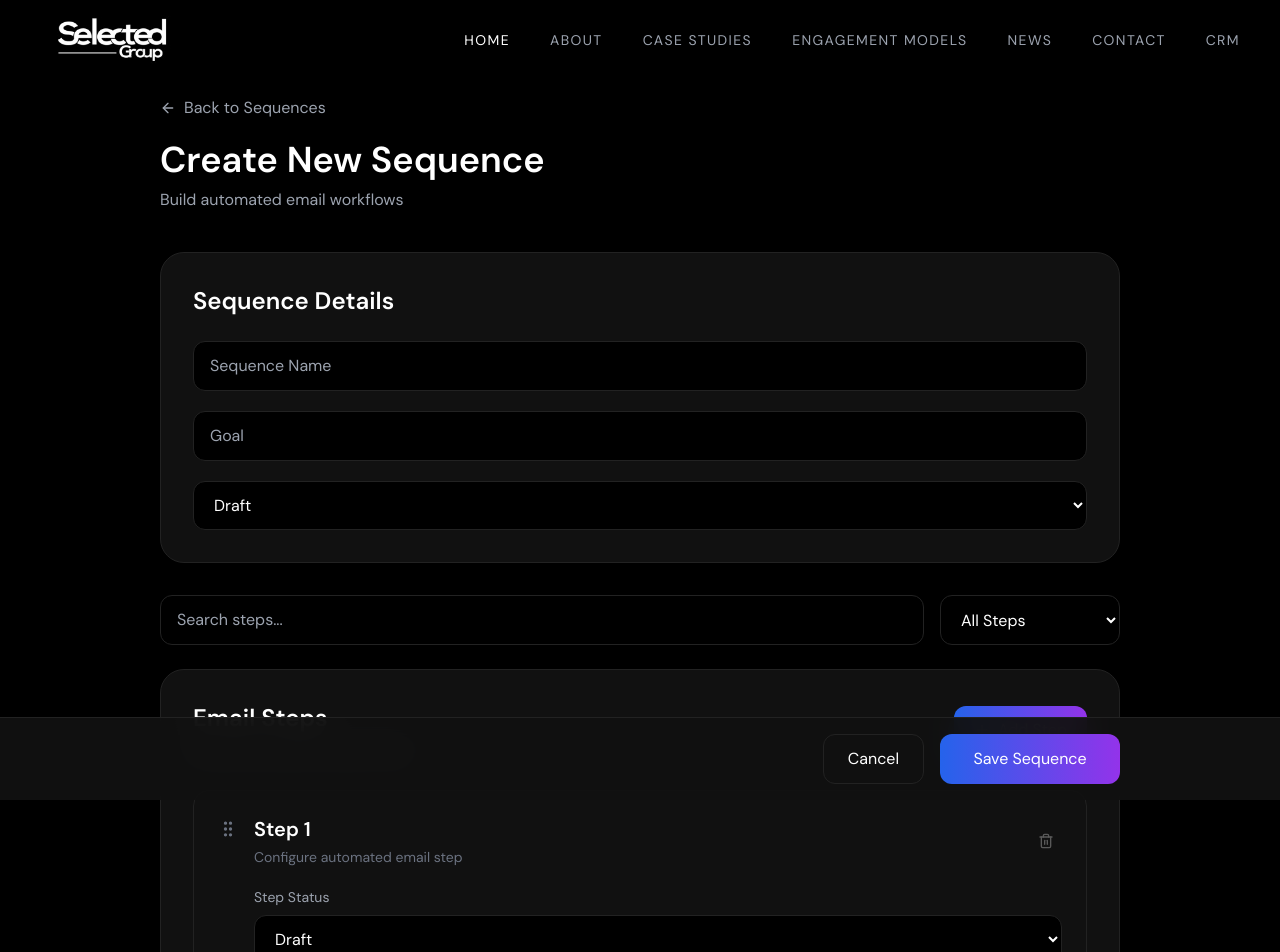
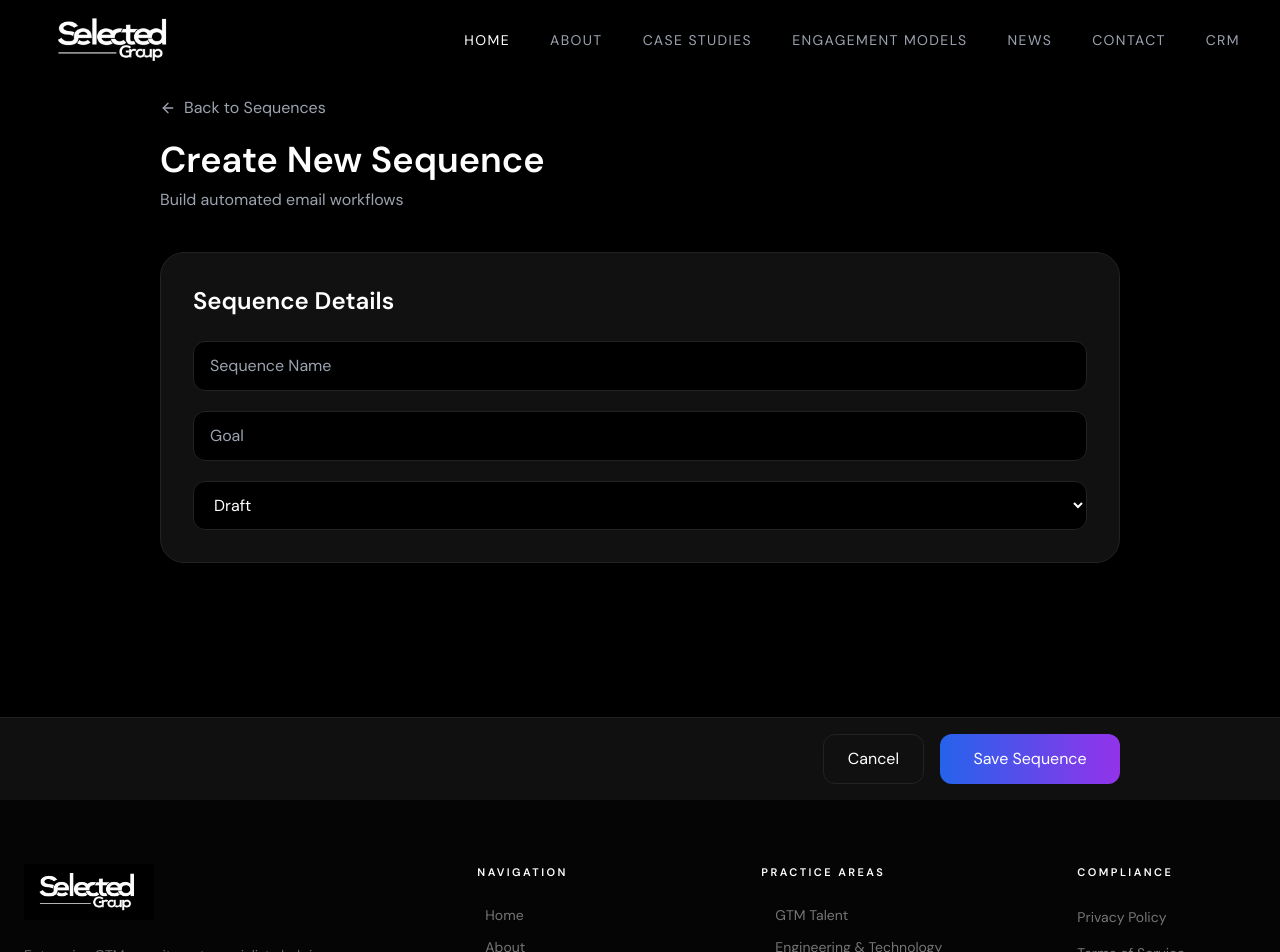
Before and after one commit to harryselectedjobs/selected-group, a React (Vite) app: page /sequences/create in a window 1280 px wide. Shown: the top 952 px of the page. Built offline with nearby package versions, Linux system fonts and the light colour scheme.

Commit message:
[Fix]: Refactor StepCard and SequenceDetail components for improved code readability and maintainability

```diff
--- a/src/components/CreateSequence.jsx
+++ b/src/components/CreateSequence.jsx
@@ -15,12 +15,7 @@ import {
 /*                                STEP CARD                                   */
 /* -------------------------------------------------------------------------- */
 
-function StepCard({
-  step,
-  onUpdate,
-  onDelete,
-  disableDelete,
-}) {
+function StepCard({ step, onUpdate, onDelete, disableDelete }) {
   const mergeTags = [
     "{{firstname}}",
     "{{lastname}}",
@@ -78,13 +73,9 @@ function StepCard({
               >
                 <option value="draft">Draft</option>
 
-                <option value="active">
-                  Active
-                </option>
+                <option value="active">Active</option>
 
-                <option value="paused">
-                  Paused
-                </option>
+                <option value="paused">Paused</option>
               </select>
             </div>
 
@@ -100,8 +91,7 @@ function StepCard({
                 value={step.delayDays}
                 onChange={(e) =>
                   onUpdate(step.id, {
-                    delayDays:
-                      Number(e.target.value) || 0,
+                    delayDays: Number(e.target.value) || 0,
                   })
                 }
                 className="w-40 bg-black border border-[#222] rounded-xl px-4 py-3 text-white outline-none focus:border-purple-500"
@@ -153,10 +143,7 @@ function StepCard({
                     type="button"
                     onClick={() =>
                       onUpdate(step.id, {
-                        body:
-                          (step.body || "") +
-                          " " +
-                          tag,
+                        body: (step.body || "") + " " + tag,
                       })
                     }
                     className="px-3 py-1 rounded-lg bg-purple-500/10 border border-purple-500/20 text-purple-400 text-xs hover:bg-purple-500/20 transition"
@@ -183,8 +170,7 @@ function StepCard({
                     value={step.sendWindowStart}
                     onChange={(e) =>
                       onUpdate(step.id, {
-                        sendWindowStart:
-                          e.target.value,
+                        sendWindowStart: e.target.value,
                       })
                     }
                     className="w-full bg-black border border-[#222] rounded-xl px-4 py-3 text-white outline-none focus:border-purple-500"
@@ -206,8 +192,7 @@ function StepCard({
                     value={step.sendWindowEnd}
                     onChange={(e) =>
                       onUpdate(step.id, {
-                        sendWindowEnd:
-                          e.target.value,
+                        sendWindowEnd: e.target.value,
                       })
                     }
                     className="w-full bg-black border border-[#222] rounded-xl px-4 py-3 text-white outline-none focus:border-purple-500"
@@ -229,26 +214,21 @@ function StepCard({
 export default function CreateSequence() {
   const navigate = useNavigate();
 
-  const [sequenceName, setSequenceName] =
-    useState("");
+  const [sequenceName, setSequenceName] = useState("");
 
   const [goal, setGoal] = useState("");
 
-  const [status, setStatus] =
-    useState("draft");
+  const [status, setStatus] = useState("draft");
 
-  const [saving, setSaving] =
-    useState(false);
+  const [saving, setSaving] = useState(false);
 
   const [error, setError] = useState("");
 
   /* SEARCH + FILTER */
 
-  const [searchTerm, setSearchTerm] =
-    useState("");
+  const [searchTerm, setSearchTerm] = useState("");
 
-  const [filterStatus, setFilterStatus] =
-    useState("all");
+  const [filterStatus, setFilterStatus] = useState("all");
 
   /* STEPS */
 
@@ -304,11 +284,7 @@ export default function CreateSequence() {
 
   const updateStep = (id, updates) => {
     setSteps((prev) =>
-      prev.map((step) =>
-        step.id === id
-          ? { ...step, ...updates }
-          : step
-      )
+      prev.map((step) => (step.id === id ? { ...step, ...updates } : step)),
     );
   };
 
@@ -318,23 +294,19 @@ export default function CreateSequence() {
 
   const deleteStep = (id) => {
     if (steps.length === 1) {
-      alert(
-        "Sequence must contain at least 1 step."
-      );
+      alert("Sequence must contain at least 1 step.");
 
       return;
     }
 
-    const filtered = steps.filter(
-      (step) => step.id !== id
-    );
+    const filtered = steps.filter((step) => step.id !== id);
 
     setSteps(
       filtered.map((step, index) => ({
         ...step,
 
         stepNumber: index + 1,
-      }))
+      })),
     );
   };
 
@@ -344,21 +316,11 @@ export default function CreateSequence() {
 
   const filteredSteps = steps.filter((step) => {
     const matchesSearch =
-      (step.subject || "")
-        .toLowerCase()
-        .includes(
-          searchTerm.toLowerCase()
-        ) ||
-      (step.body || "")
-        .toLowerCase()
-        .includes(
-          searchTerm.toLowerCase()
-        );
+      (step.subject || "").toLowerCase().includes(searchTerm.toLowerCase()) ||
+      (step.body || "").toLowerCase().includes(searchTerm.toLowerCase());
 
     const matchesStatus =
-      filterStatus === "all"
-        ? true
-        : step.status === filterStatus;
+      filterStatus === "all" ? true : step.status === filterStatus;
 
     return matchesSearch && matchesStatus;
   });
@@ -423,26 +385,19 @@ export default function CreateSequence() {
 
           body_template: step.body,
 
-          send_window_start:
-            step.sendWindowStart + ":00",
+          send_window_start: step.sendWindowStart + ":00",
 
-          send_window_end:
-            step.sendWindowEnd + ":00",
+          send_window_end: step.sendWindowEnd + ":00",
         })),
       };
 
       await api.post("/sequences", payload);
 
       navigate("/sequences");
-
     } catch (error) {
       console.error(error);
 
-      setError(
-        error?.response?.data?.message ||
-          "Failed to create sequence."
-      );
-
+      setError(error?.response?.data?.message || "Failed to create sequence.");
     } finally {
       setSaving(false);
     }
@@ -462,13 +417,9 @@ export default function CreateSequence() {
             Back to Sequences
           </Link>
 
-          <h1 className="text-4xl font-bold mb-2">
-            Create New Sequence
-          </h1>
+          <h1 className="text-4xl font-bold mb-2">Create New Sequence</h1>
 
-          <p className="text-gray-400">
-            Build automated email workflows
-          </p>
+          <p className="text-gray-400">Build automated email workflows</p>
         </div>
 
         {/* ERROR */}
@@ -482,20 +433,14 @@ export default function CreateSequence() {
         {/* DETAILS */}
 
         <div className="bg-[#111111] border border-[#222] rounded-3xl p-8 mb-8">
-          <h2 className="text-2xl font-semibold mb-6">
-            Sequence Details
-          </h2>
+          <h2 className="text-2xl font-semibold mb-6">Sequence Details</h2>
 
           <div className="space-y-5">
             {/* NAME */}
 
             <input
               value={sequenceName}
-              onChange={(e) =>
-                setSequenceName(
-                  e.target.value
-                )
-              }
+              onChange={(e) => setSequenceName(e.target.value)}
               placeholder="Sequence Name"
               className="w-full bg-black border border-[#222] rounded-xl px-4 py-3 text-white outline-none focus:border-purple-500"
             />
@@ -504,9 +449,7 @@ export default function CreateSequence() {
 
             <input
               value={goal}
-              onChange={(e) =>
-                setGoal(e.target.value)
-              }
+              onChange={(e) => setGoal(e.target.value)}
               placeholder="Goal"
               className="w-full bg-black border border-[#222] rounded-xl px-4 py-3 text-white outline-none focus:border-purple-500"
             />
@@ -515,115 +458,16 @@ export default function CreateSequence() {
 
             <select
               value={status}
-              onChange={(e) =>
-                setStatus(e.target.value)
-              }
+              onChange={(e) => setStatus(e.target.value)}
               className="w-full bg-black border border-[#222] rounded-xl px-4 py-3 text-white outline-none focus:border-purple-500"
             >
-              <option value="draft">
-                Draft
-              </option>
+              <option value="draft">Draft</option>
 
-              <option value="active">
-                Active
-              </option>
+              <option value="active">Active</option>
 
-              <option value="paused">
-                Paused
-              </option>
+              <option value="paused">Paused</option>
             </select>
           </div>
-        </div>
-
-        {/* SEARCH + FILTER */}
-
-        <div className="flex flex-col md:flex-row gap-4 mb-6">
-          {/* SEARCH */}
-
-          <input
-            placeholder="Search steps..."
-            value={searchTerm}
-            onChange={(e) =>
-              setSearchTerm(
-                e.target.value
-              )
-            }
-            className="flex-1 bg-black border border-[#222] rounded-xl px-4 py-3 text-white outline-none focus:border-purple-500"
-          />
-
-          {/* FILTER */}
-
-          <select
-            value={filterStatus}
-            onChange={(e) =>
-              setFilterStatus(
-                e.target.value
-              )
-            }
-            className="bg-black border border-[#222] rounded-xl px-4 py-3 text-white outline-none focus:border-purple-500 min-w-[180px]"
-          >
-            <option value="all">
-              All Steps
-            </option>
-
-            <option value="draft">
-              Draft
-            </option>
-
-            <option value="active">
-              Active
-            </option>
-
-            <option value="paused">
-              Paused
-            </option>
-          </select>
-        </div>
-
-        {/* STEPS */}
-
-        <div className="bg-[#111111] border border-[#222] rounded-3xl p-8">
-          <div className="flex flex-col md:flex-row md:items-center justify-between gap-4 mb-8">
-            <div>
-              <h2 className="text-2xl font-semibold">
-                Email Steps
-              </h2>
-
-              <p className="text-gray-500 text-sm mt-1">
-                Create automated outreach flow
-              </p>
-            </div>
-
-            <button
-              onClick={addStep}
-              className="flex items-center justify-center gap-2 px-5 py-3 rounded-xl bg-gradient-to-r from-blue-600 to-purple-600 hover:opacity-90 transition"
-            >
-              <Plus className="w-4 h-4" />
-              Add Step
-            </button>
-          </div>
-
-          {/* NO RESULTS */}
-
-          {filteredSteps.length === 0 ? (
-            <div className="border border-dashed border-[#333] rounded-2xl p-10 text-center text-gray-500">
-              No steps found.
-            </div>
-          ) : (
-            <div className="space-y-5">
-              {filteredSteps.map((step) => (
-                <StepCard
-                  key={step.id}
-                  step={step}
-                  onUpdate={updateStep}
-                  onDelete={deleteStep}
-                  disableDelete={
-                    steps.length === 1
-                  }
-                />
-              ))}
-            </div>
-          )}
         </div>
       </div>
 
@@ -632,9 +476,7 @@ export default function CreateSequence() {
       <div className="fixed bottom-0 left-0 right-0 bg-[#111111]/95 backdrop-blur-md border-t border-[#222] z-50">
         <div className="max-w-5xl mx-auto px-4 md:px-8 py-4 flex flex-col md:flex-row justify-end gap-4">
           <button
-            onClick={() =>
-              navigate("/sequences")
-            }
+            onClick={() => navigate("/sequences")}
             disabled={saving}
             className="px-6 py-3 rounded-xl border border-[#222] hover:bg-[#1a1a1a] transition"
           >
--- a/src/components/sequenceList.jsx
+++ b/src/components/sequenceList.jsx
@@ -111,7 +111,7 @@ const filteredSequences = mockSequences.filter((s) => {
   };
 
   return (
-    <div className="min-h-screen bg-black text-white p-8">
+    <div className="min-h-screen bg-black text-white px-8 pb-8 pt-28">
       {/* HEADER */}
       <div className="flex items-center justify-between mb-10">
         <div>
```
Also changed, not shown: src/components/sequenceDetail.jsx (+40 -4 lines).
